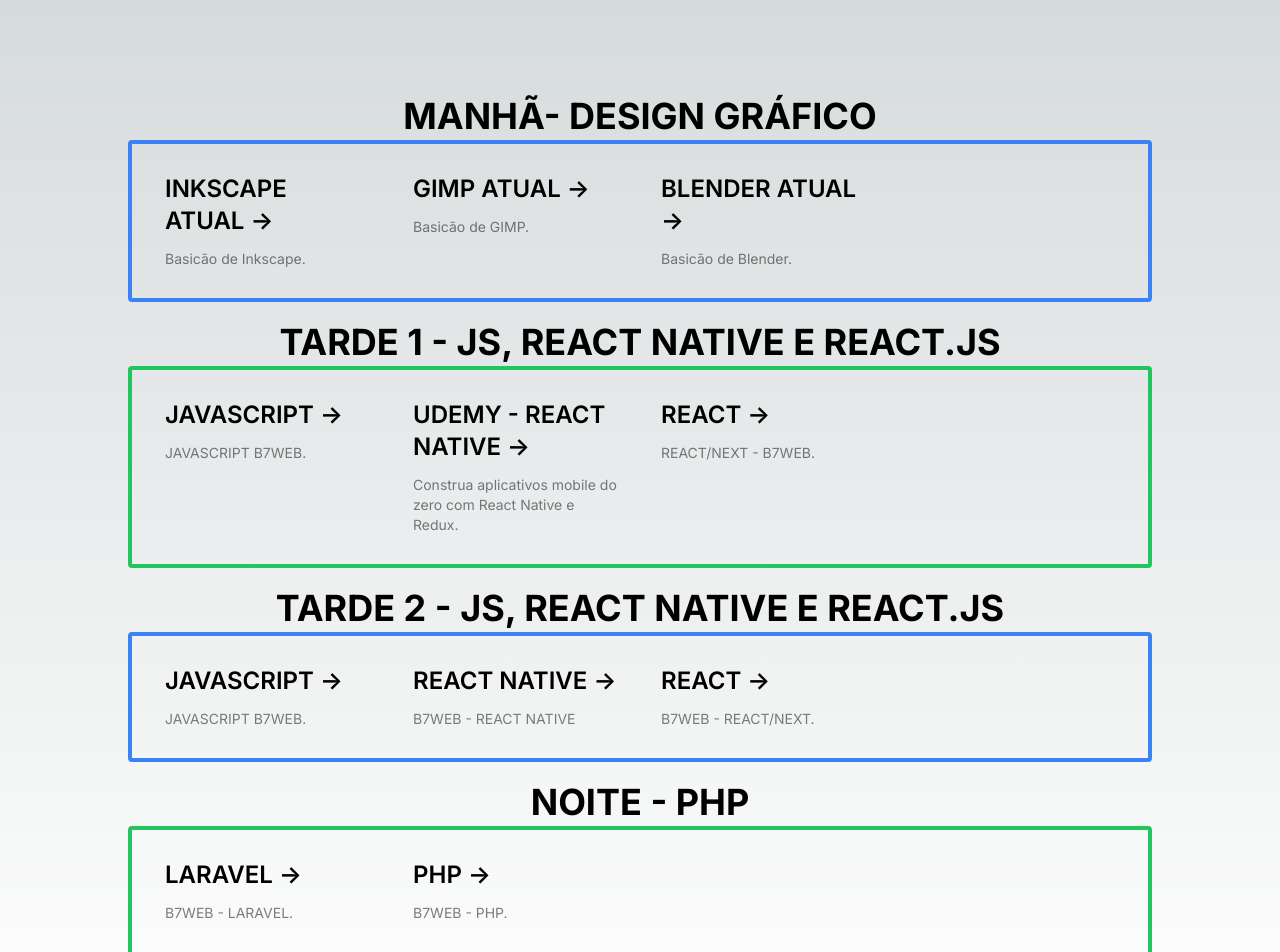
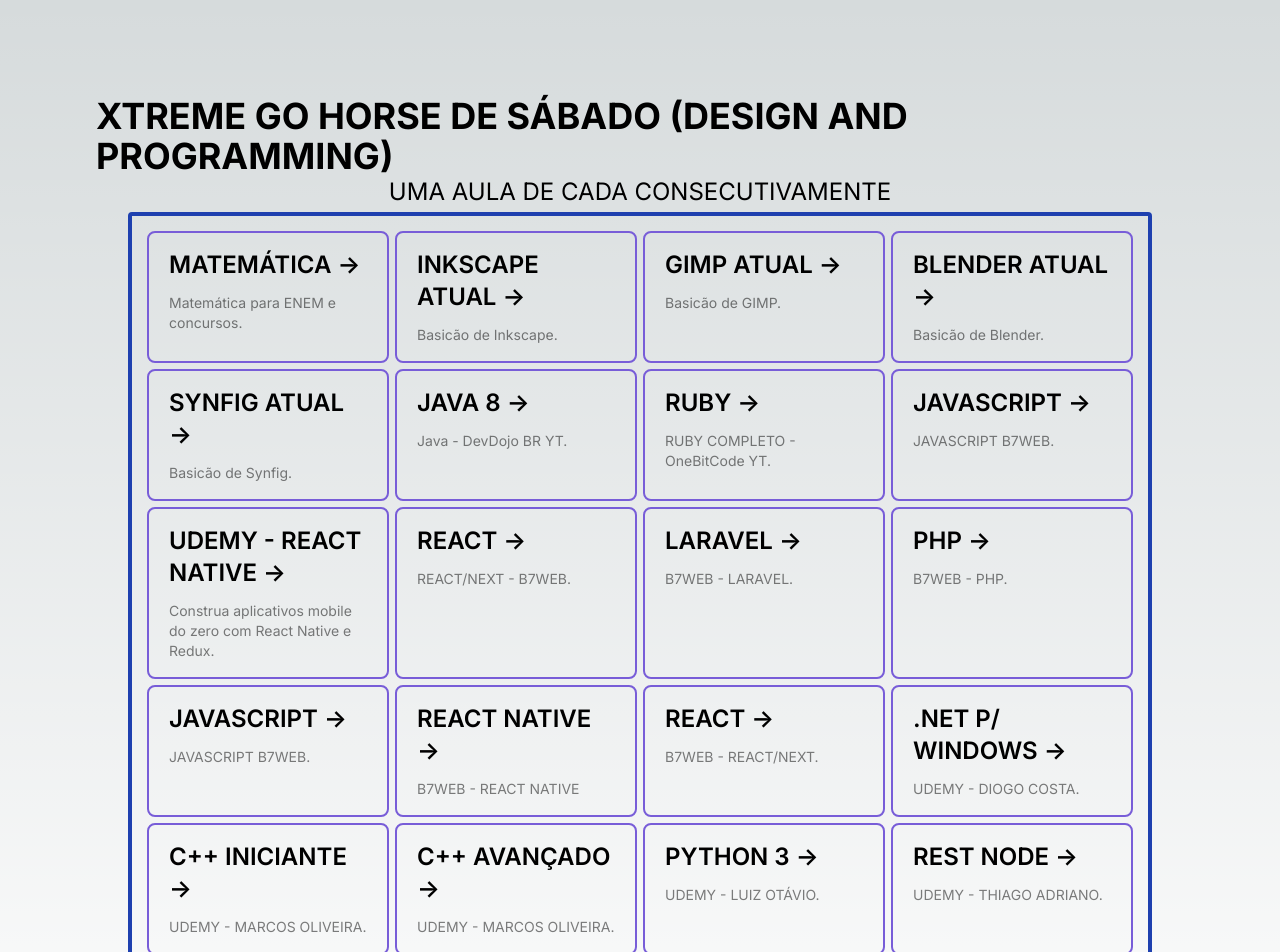
Before and after one commit to GamerCleanVic/design-dev, a Next.js app: page / in a window 1280 px wide. Shown: the top 952 px of the page. Built offline with nearby package versions, Linux system fonts and the light colour scheme.

Commit message:
xtreme go horse saturday

```diff
--- a/src/app/globals.css
+++ b/src/app/globals.css
@@ -31,3 +31,7 @@
     text-wrap: balance;
   }
 }
+.card-buttom{
+  border: solid 2px rgb(120, 93, 216);
+  margin: 3px;
+}
--- a/src/app/layout.tsx
+++ b/src/app/layout.tsx
@@ -5,7 +5,7 @@
 const inter = Inter({ subsets: ["latin"] });
 
 export const metadata: Metadata = {
-  title: "ESTUDOS DIÁRIOS",
+  title: "SÁBADO ANIMADO",
   description: "Generated by create next app",
 };
 
--- a/src/app/page.tsx
+++ b/src/app/page.tsx
@@ -38,11 +38,29 @@
           priority
         />
       </div> */}
-      <div className="text-4xl font-bold">MANHÃ- DESIGN GRÁFICO</div>
-      <div className="mb-32 grid text-center lg:mb-0 lg:w-full lg:max-w-5xl lg:grid-cols-4 lg:text-left border-solid border-4 border-blue-500 rounded hover:border-pink-500 duration-700 p-3 mt-1">
+      <div className="text-4xl font-bold">XTREME GO HORSE DE SÁBADO (DESIGN AND PROGRAMMING)</div>
+      <div className="text-2xl">UMA AULA DE CADA CONSECUTIVAMENTE</div>
+      <div className="mb-32 grid text-center lg:mb-0 lg:w-full lg:max-w-5xl lg:grid-cols-4 lg:text-left border-solid border-4 border-blue-800 rounded hover:border-pink-700 duration-700 p-3 mt-1">
+      <a
+          href="https://www.udemy.com/course-dashboard-redirect/?course_id=4698298"
+          className="group rounded-lg border border-transparent px-5 py-4 transition-colors hover:border-gray-300 hover:bg-gray-100 hover:dark:border-neutral-700 hover:dark:bg-neutral-800/30 card-buttom"
+          target="_blank"
+          rel="noopener noreferrer"
+        >
+          <h2 className="mb-3 text-2xl font-semibold">
+          MATEMÁTICA{" "}
+            <span className="inline-block transition-transform group-hover:translate-x-1 motion-reduce:transform-none">
+              -&gt;
+            </span>
+          </h2>
+          <p className="m-0 max-w-[30ch] text-sm opacity-50">
+          Matemática para ENEM e concursos.
+          </p>
+        </a>
+
         <a
           href="https://www.youtube.com/playlist?list=PL90gDMfBdI0FoyYlRBTiV62OL6UWolFDD"
-          className="group rounded-lg border border-transparent px-5 py-4 transition-colors hover:border-gray-300 hover:bg-gray-100 hover:dark:border-neutral-700 hover:dark:bg-neutral-800/30"
+          className="group rounded-lg border border-transparent px-5 py-4 transition-colors hover:border-gray-300 hover:bg-gray-100 hover:dark:border-neutral-700 hover:dark:bg-neutral-800/30 card-buttom"
           target="_blank"
           rel="noopener noreferrer"
         >
@@ -59,7 +77,7 @@
 
         <a
           href="https://www.youtube.com/playlist?list=PL90gDMfBdI0HKyGujd9w8iagd1EHyLvsL"
-          className="group rounded-lg border border-transparent px-5 py-4 transition-colors hover:border-gray-300 hover:bg-gray-100 hover:dark:border-neutral-700 hover:dark:bg-neutral-800/30"
+          className="group rounded-lg border border-transparent px-5 py-4 transition-colors hover:border-gray-300 hover:bg-gray-100 hover:dark:border-neutral-700 hover:dark:bg-neutral-800/30 card-buttom"
           target="_blank"
           rel="noopener noreferrer"
         >
@@ -76,7 +94,7 @@
 
         <a
           href="https://www.youtube.com/playlist?list=PL90gDMfBdI0FJ0JCzcGBgLlbb5kXHXRqz"
-          className="group rounded-lg border border-transparent px-5 py-4 transition-colors hover:border-gray-300 hover:bg-gray-100 hover:dark:border-neutral-700 hover:dark:bg-neutral-800/30"
+          className="group rounded-lg border border-transparent px-5 py-4 transition-colors hover:border-gray-300 hover:bg-gray-100 hover:dark:border-neutral-700 hover:dark:bg-neutral-800/30 card-buttom"
           target="_blank"
           rel="noopener noreferrer"
         >
@@ -91,13 +109,60 @@
           </p>
         </a>
 
-      </div>
+        <a
+          href="https://www.youtube.com/playlist?list=PL90gDMfBdI0G_M9YVUy-vg2iDNWuALtpM"
+          className="group rounded-lg border border-transparent px-5 py-4 transition-colors hover:border-gray-300 hover:bg-gray-100 hover:dark:border-neutral-700 hover:dark:bg-neutral-800/30 card-buttom"
+          target="_blank"
+          rel="noopener noreferrer"
+        >
+          <h2 className="mb-3 text-2xl font-semibold">
+          SYNFIG ATUAL{" "}
+            <span className="inline-block transition-transform group-hover:translate-x-1 motion-reduce:transform-none">
+              -&gt;
+            </span>
+          </h2>
+          <p className="m-0 max-w-[30ch] text-sm opacity-50">
+          Basicão de Synfig.
+          </p>
+        </a>
 
-      <div className="mt-5 text-4xl font-bold">TARDE 1 - JS, REACT NATIVE E REACT.JS</div>
-      <div className="mb-32 grid text-center lg:mb-0 lg:w-full lg:max-w-5xl lg:grid-cols-4 lg:text-left border-solid border-4 border-green-500 rounded hover:border-fuchsia-500 duration-700 p-3 mt-1">
-      <a
+        <a
+          href="https://www.youtube.com/playlist?list=PL62G310vn6nHrMr1tFLNOYP_c73m6nAzL"
+          className="group rounded-lg border border-transparent px-5 py-4 transition-colors hover:border-gray-300 hover:bg-gray-100 hover:dark:border-neutral-700 hover:dark:bg-neutral-800/30 card-buttom"
+          target="_blank"
+          rel="noopener noreferrer"
+        >
+          <h2 className="mb-3 text-2xl font-semibold">
+          JAVA 8{" "}
+            <span className="inline-block transition-transform group-hover:translate-x-1 motion-reduce:transform-none">
+              -&gt;
+            </span>
+          </h2>
+          <p className="m-0 max-w-[30ch] text-sm opacity-50">
+          Java - DevDojo BR YT.
+          </p>
+        </a>
+
+        <a
+          href="https://www.youtube.com/playlist?list=PLdDT8if5attEOcQGPHLNIfnSFiJHhGDOZ"
+          className="group rounded-lg border border-transparent px-5 py-4 transition-colors hover:border-gray-300 hover:bg-gray-100 hover:dark:border-neutral-700 hover:dark:bg-neutral-800/30 card-buttom"
+          target="_blank"
+          rel="noopener noreferrer"
+        >
+          <h2 className="mb-3 text-2xl font-semibold">
+          RUBY{" "}
+            <span className="inline-block transition-transform group-hover:translate-x-1 motion-reduce:transform-none">
+              -&gt;
+            </span>
+          </h2>
+          <p className="m-0 max-w-[30ch] text-sm opacity-50">
+          RUBY COMPLETO - OneBitCode YT.
+          </p>
+        </a>
+
+        <a
           href="https://alunos.b7web.com.br/curso/javascript/js-introducao-ao-javascript"
-          className="group rounded-lg border border-transparent px-5 py-4 transition-colors hover:border-gray-300 hover:bg-gray-100 hover:dark:border-neutral-700 hover:dark:bg-neutral-800/30"
+          className="group rounded-lg border border-transparent px-5 py-4 transition-colors hover:border-gray-300 hover:bg-gray-100 hover:dark:border-neutral-700 hover:dark:bg-neutral-800/30 card-buttom"
           target="_blank"
           rel="noopener noreferrer"
         >
@@ -114,7 +179,7 @@
 
         <a
           href="https://www.udemy.com/course-dashboard-redirect/?course_id=1566920"
-          className="group rounded-lg border border-transparent px-5 py-4 transition-colors hover:border-gray-300 hover:bg-gray-100 hover:dark:border-neutral-700 hover:dark:bg-neutral-800/30"
+          className="group rounded-lg border border-transparent px-5 py-4 transition-colors hover:border-gray-300 hover:bg-gray-100 hover:dark:border-neutral-700 hover:dark:bg-neutral-800/30 card-buttom"
           target="_blank"
           rel="noopener noreferrer"
         >
@@ -131,7 +196,7 @@
 
         <a
           href="https://alunos.b7web.com.br/curso/reactjs/react-o-que-e-react"
-          className="group rounded-lg border border-transparent px-5 py-4 transition-colors hover:border-gray-300 hover:bg-gray-100 hover:dark:border-neutral-700 hover:dark:bg-neutral-800/30"
+          className="group rounded-lg border border-transparent px-5 py-4 transition-colors hover:border-gray-300 hover:bg-gray-100 hover:dark:border-neutral-700 hover:dark:bg-neutral-800/30 card-buttom"
           target="_blank"
           rel="noopener noreferrer"
         >
@@ -146,13 +211,43 @@
           </p>
         </a>
 
-      </div>
+        <a
+          href="https://alunos.b7web.com.br/curso/laravel/laravel9-introducao-ao-curso"
+          className="group rounded-lg border border-transparent px-5 py-4 transition-colors hover:border-gray-300 hover:bg-gray-100 hover:dark:border-neutral-700 hover:dark:bg-neutral-800/30 border card-buttom"
+          target="_blank"
+          rel="noopener noreferrer"
+        >
+          <h2 className="mb-3 text-2xl font-semibold">
+            LARAVEL{" "}
+            <span className="inline-block transition-transform group-hover:translate-x-1 motion-reduce:transform-none">
+              -&gt;
+            </span>
+          </h2>
+          <p className="m-0 max-w-[30ch] text-sm opacity-50">
+            B7WEB - LARAVEL.
+          </p>
+        </a>
 
-      <div className="mt-5 text-4xl font-bold">TARDE 2 - JS, REACT NATIVE E REACT.JS</div>
-      <div className="mb-32 grid text-center lg:mb-0 lg:w-full lg:max-w-5xl lg:grid-cols-4 lg:text-left border-solid border-4 border-blue-500 rounded hover:border-pink-500 duration-700 p-3 mt-1">
-      <a
+        <a
+          href="https://alunos.b7web.com.br/curso/php/php83-introducao"
+          className="group rounded-lg border border-transparent px-5 py-4 transition-colors hover:border-gray-300 hover:bg-gray-100 hover:dark:border-neutral-700 hover:dark:bg-neutral-800/30 card-buttom"
+          target="_blank"
+          rel="noopener noreferrer"
+        >
+          <h2 className="mb-3 text-2xl font-semibold">
+            PHP{" "}
+            <span className="inline-block transition-transform group-hover:translate-x-1 motion-reduce:transform-none">
+              -&gt;
+            </span>
+          </h2>
+          <p className="m-0 max-w-[30ch] text-sm opacity-50">
+            B7WEB - PHP.
+          </p>
+        </a>
+
+        <a
           href="https://alunos.b7web.com.br/curso/javascript/js-introducao-ao-javascript"
-          className="group rounded-lg border border-transparent px-5 py-4 transition-colors hover:border-gray-300 hover:bg-gray-100 hover:dark:border-neutral-700 hover:dark:bg-neutral-800/30"
+          className="group rounded-lg border border-transparent px-5 py-4 transition-colors hover:border-gray-300 hover:bg-gray-100 hover:dark:border-neutral-700 hover:dark:bg-neutral-800/30 card-buttom"
           target="_blank"
           rel="noopener noreferrer"
         >
@@ -169,7 +264,7 @@
 
         <a
           href="https://alunos.b7web.com.br/curso/reactnative/introducao-ao-react-native"
-          className="group rounded-lg border border-transparent px-5 py-4 transition-colors hover:border-gray-300 hover:bg-gray-100 hover:dark:border-neutral-700 hover:dark:bg-neutral-800/30"
+          className="group rounded-lg border border-transparent px-5 py-4 transition-colors hover:border-gray-300 hover:bg-gray-100 hover:dark:border-neutral-700 hover:dark:bg-neutral-800/30 card-buttom"
           target="_blank"
           rel="noopener noreferrer"
         >
@@ -186,7 +281,7 @@
 
         <a
           href="https://alunos.b7web.com.br/curso/reactjs/react-o-que-e-react"
-          className="group rounded-lg border border-transparent px-5 py-4 transition-colors hover:border-gray-300 hover:bg-gray-100 hover:dark:border-neutral-700 hover:dark:bg-neutral-800/30"
+          className="group rounded-lg border border-transparent px-5 py-4 transition-colors hover:border-gray-300 hover:bg-gray-100 hover:dark:border-neutral-700 hover:dark:bg-neutral-800/30 card-buttom"
           target="_blank"
           rel="noopener noreferrer"
         >
@@ -201,45 +296,110 @@
           </p>
         </a>
 
-      </div>
-
-      <div className="mt-5 text-4xl font-bold">NOITE - PHP</div>
-      <div className="mb-32 grid text-center lg:mb-0 lg:w-full lg:max-w-5xl lg:grid-cols-4 lg:text-left border-solid border-4 border-green-500 rounded hover:border-fuchsia-500 duration-700 p-3 mt-1">
         <a
-          href="https://alunos.b7web.com.br/curso/laravel/laravel9-introducao-ao-curso"
-          className="group rounded-lg border border-transparent px-5 py-4 transition-colors hover:border-gray-300 hover:bg-gray-100 hover:dark:border-neutral-700 hover:dark:bg-neutral-800/30"
+          href="https://www.udemy.com/course-dashboard-redirect/?course_id=5047460"
+          className="group rounded-lg border border-transparent px-5 py-4 transition-colors hover:border-gray-300 hover:bg-gray-100 hover:dark:border-neutral-700 hover:dark:bg-neutral-800/30 card-buttom"
           target="_blank"
           rel="noopener noreferrer"
         >
           <h2 className="mb-3 text-2xl font-semibold">
-            LARAVEL{" "}
+            .NET P/ WINDOWS{" "}
             <span className="inline-block transition-transform group-hover:translate-x-1 motion-reduce:transform-none">
               -&gt;
             </span>
           </h2>
           <p className="m-0 max-w-[30ch] text-sm opacity-50">
-            B7WEB - LARAVEL.
+          UDEMY - DIOGO COSTA.
           </p>
         </a>
 
         <a
-          href="https://alunos.b7web.com.br/curso/php/php83-introducao"
-          className="group rounded-lg border border-transparent px-5 py-4 transition-colors hover:border-gray-300 hover:bg-gray-100 hover:dark:border-neutral-700 hover:dark:bg-neutral-800/30"
+          href="https://www.udemy.com/course-dashboard-redirect/?course_id=3803130"
+          className="group rounded-lg border border-transparent px-5 py-4 transition-colors hover:border-gray-300 hover:bg-gray-100 hover:dark:border-neutral-700 hover:dark:bg-neutral-800/30 card-buttom"
           target="_blank"
           rel="noopener noreferrer"
         >
           <h2 className="mb-3 text-2xl font-semibold">
-            PHP{" "}
+            C++ INICIANTE{" "}
             <span className="inline-block transition-transform group-hover:translate-x-1 motion-reduce:transform-none">
               -&gt;
             </span>
           </h2>
           <p className="m-0 max-w-[30ch] text-sm opacity-50">
-            B7WEB - PHP.
+          UDEMY - MARCOS OLIVEIRA.
+          </p>
+        </a>
+
+        <a
+          href="https://www.udemy.com/course-dashboard-redirect/?course_id=3803828"
+          className="group rounded-lg border border-transparent px-5 py-4 transition-colors hover:border-gray-300 hover:bg-gray-100 hover:dark:border-neutral-700 hover:dark:bg-neutral-800/30 card-buttom"
+          target="_blank"
+          rel="noopener noreferrer"
+        >
+          <h2 className="mb-3 text-2xl font-semibold">
+            C++ AVANÇADO{" "}
+            <span className="inline-block transition-transform group-hover:translate-x-1 motion-reduce:transform-none">
+              -&gt;
+            </span>
+          </h2>
+          <p className="m-0 max-w-[30ch] text-sm opacity-50">
+          UDEMY - MARCOS OLIVEIRA.
+          </p>
+        </a>
+
+        <a
+          href="https://www.udemy.com/course-dashboard-redirect/?course_id=2411816"
+          className="group rounded-lg border border-transparent px-5 py-4 transition-colors hover:border-gray-300 hover:bg-gray-100 hover:dark:border-neutral-700 hover:dark:bg-neutral-800/30 card-buttom"
+          target="_blank"
+          rel="noopener noreferrer"
+        >
+          <h2 className="mb-3 text-2xl font-semibold">
+            PYTHON 3{" "}
+            <span className="inline-block transition-transform group-hover:translate-x-1 motion-reduce:transform-none">
+              -&gt;
+            </span>
+          </h2>
+          <p className="m-0 max-w-[30ch] text-sm opacity-50">
+          UDEMY - LUIZ OTÁVIO.
+          </p>
+        </a>
+
+        <a
+          href="https://www.udemy.com/course-dashboard-redirect/?course_id=2060799"
+          className="group rounded-lg border border-transparent px-5 py-4 transition-colors hover:border-gray-300 hover:bg-gray-100 hover:dark:border-neutral-700 hover:dark:bg-neutral-800/30 card-buttom"
+          target="_blank"
+          rel="noopener noreferrer"
+        >
+          <h2 className="mb-3 text-2xl font-semibold">
+            REST NODE{" "}
+            <span className="inline-block transition-transform group-hover:translate-x-1 motion-reduce:transform-none">
+              -&gt;
+            </span>
+          </h2>
+          <p className="m-0 max-w-[30ch] text-sm opacity-50">
+          UDEMY - THIAGO ADRIANO.
+          </p>
+        </a>
+
+        <a
+          href="https://www.udemy.com/course-dashboard-redirect/?course_id=4821926"
+          className="group rounded-lg border border-transparent px-5 py-4 transition-colors hover:border-gray-300 hover:bg-gray-100 hover:dark:border-neutral-700 hover:dark:bg-neutral-800/30 card-buttom"
+          target="_blank"
+          rel="noopener noreferrer"
+        >
+          <h2 className="mb-3 text-2xl font-semibold">
+            DOCKER{" "}
+            <span className="inline-block transition-transform group-hover:translate-x-1 motion-reduce:transform-none">
+              -&gt;
+            </span>
+          </h2>
+          <p className="m-0 max-w-[30ch] text-sm opacity-50">
+          UDEMY - ANDRE IACONO.
           </p>
         </a>
 
       </div>
+
     </main>
   );
 }
```
